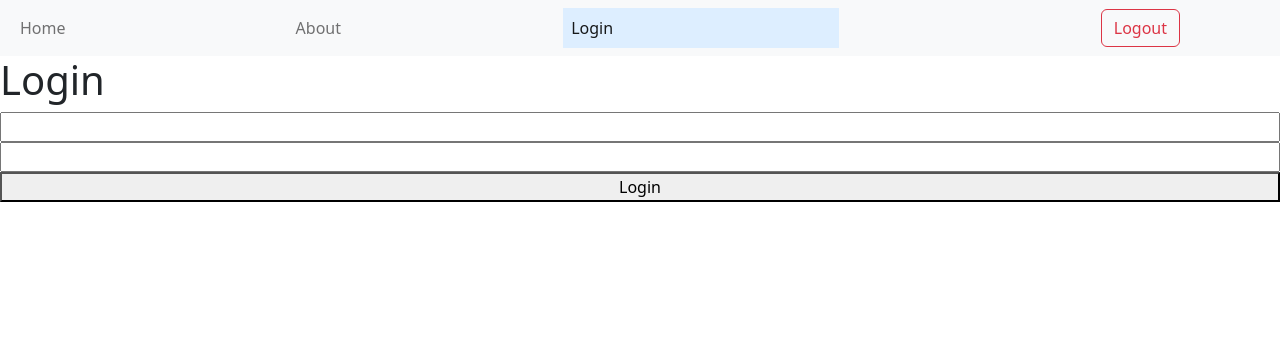
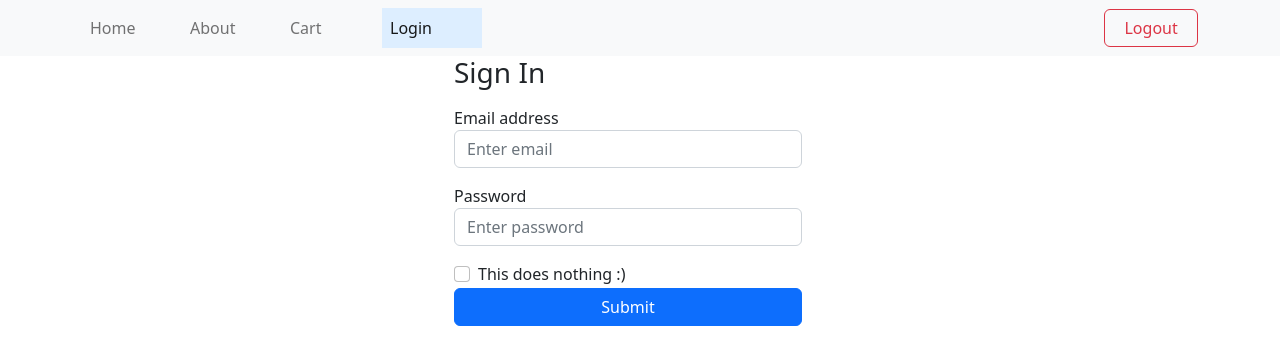
Before and after one commit to Calvin-Ngugi/react-anime-merch-project, a React (Create React App) app: page /login in a window 1280 px wide. Shown: the top 364 px of the page. Built offline with nearby package versions, Linux system fonts and the light colour scheme.

Commit message:
Styling the login page

```diff
--- a/package.json
+++ b/package.json
@@ -7,6 +7,7 @@
     "@testing-library/react": "^13.4.0",
     "@testing-library/user-event": "^13.5.0",
     "bootstrap": "^5.2.2",
+    "bootstrap-icons": "^1.9.1",
     "react": "^18.2.0",
     "react-dom": "^18.2.0",
     "react-router-dom": "^5.2.0",
--- a/src/components/Login.js
+++ b/src/components/Login.js
@@ -4,7 +4,7 @@ import { useHistory } from "react-router-dom";
 function Login({ setIsLoggedIn }) {
   const history = useHistory();
   const [formData, setFormData] = useState({
-    username: "",
+    email: "",
     password: "",
   });
 
@@ -17,15 +17,63 @@ function Login({ setIsLoggedIn }) {
 
   function handleSubmit(e) {
     e.preventDefault();
-
     setIsLoggedIn(true);
-
     // after logging the user in, redirect to the home page!
     history.push("/");
   }
 
   return (
-    <form onSubmit={handleSubmit}>
+    <div className="container">
+        <div className="row d-flex justify-content-center">
+          <div className="col-md-4">
+            <form onSubmit={handleSubmit}>
+              <h3>Sign In</h3>
+              <div className="mb-3 mt-3">
+                <label>Email address</label>
+                <input
+                  type="email"
+                  className="form-control"
+                  name="email"
+                  placeholder="Enter email"
+                  value={formData.email}
+                  onChange={handleChange}
+                />
+              </div>
+              <div className="mb-3">
+                <label>Password</label>
+                <input
+                  type="password"
+                  className="form-control"
+                  name="password"
+                  placeholder="Enter password"
+                  onChange={handleChange}
+                />
+              </div>
+              <div className="form-group form-check">
+                <input
+                  type="checkbox"
+                  className="form-check-input"
+                  id="exampleCheck1"
+                />
+                <label className="form-check-label">This does nothing :)</label>
+              </div>
+              <div>
+                <button type="submit" className="btn btn-primary">
+                  Submit
+                </button>
+              </div>
+            </form>
+          </div>
+        </div>
+      </div>
+  );
+}
+
+export default Login;
+
+
+  /*
+      <form onSubmit={handleSubmit}>
       <h1>Login</h1>
       <input
         type="text"
@@ -41,7 +89,4 @@ function Login({ setIsLoggedIn }) {
       />
       <button type="submit">Login</button>
     </form>
-  );
-}
-
-export default Login;
+*/
--- a/src/components/NavBar.js
+++ b/src/components/NavBar.js
@@ -10,37 +10,62 @@ function Navbar({ setIsLoggedIn }) {
   }
 
   return (
-    <nav className="navbar navbar-expand-lg bg-light">
-      <div className="container" style={{justifyContent: "space-between"}}>
+    <nav className="navbar navbar-expand-sm bg-light">
+      <div className="container">
         <ul className="navbar-nav">
-          <li className="nav-item">
-            <NavLink to="/" exact activeStyle={{ background: "#def" }} className="nav-link">
-                Home
+          <li className="nav-item" style={{ width: "100px" }}>
+            <NavLink
+              to="/"
+              exact
+              activeStyle={{ background: "#def" }}
+              className="nav-link"
+            >
+              Home
             </NavLink>
           </li>
 
-          <li className="nav-item">
-            <NavLink to="/about" exact activeStyle={{ background: "#def" }} className="nav-link">
-                About
+          <li className="nav-item" style={{ width: "100px" }}>
+            <NavLink
+              to="/about"
+              exact
+              activeStyle={{ background: "#def" }}
+              className="nav-link"
+            >
+              About
             </NavLink>
           </li>
 
-          <li className="nav-item">
-            <NavLink to="/login" exact activeStyle={{ background: "#def" }} className="nav-link">
-                Login
+          <li className="nav-item" style={{ width: "100px" }}>
+            <NavLink
+              to="/cart"
+              exact
+              activeStyle={{ background: "#def" }}
+              className="nav-link"
+            >
+              Cart
             </NavLink>
           </li>
 
+          <li className="nav-item" style={{ width: "100px" }}>
+            <NavLink
+              to="/login"
+              exact
+              activeStyle={{ background: "#def" }}
+              className="nav-link"
+            >
+              Login
+            </NavLink>
+          </li>
         </ul>
 
-        </div>
         <button
           onClick={handleLogout}
           className="btn btn-outline-danger"
-          style={{width: "100px", marginLeft: "250px", marginRight: "100px"}}
+          style={{ width: "100px" }}
         >
           Logout
         </button>
+      </div>
     </nav>
   );
 }
```
Also changed, not shown: 1 other file (tests, documents, lock files or other folders).
